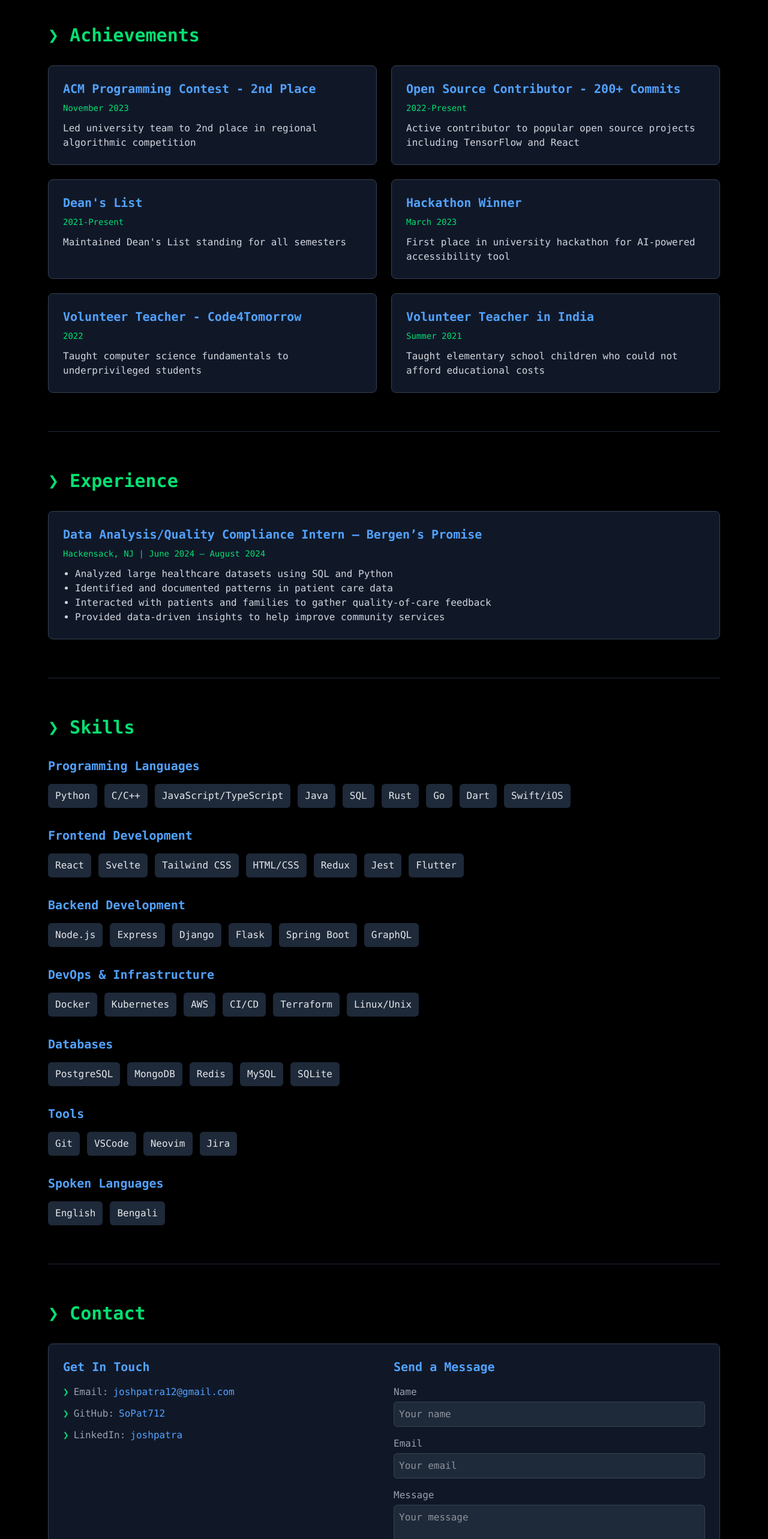
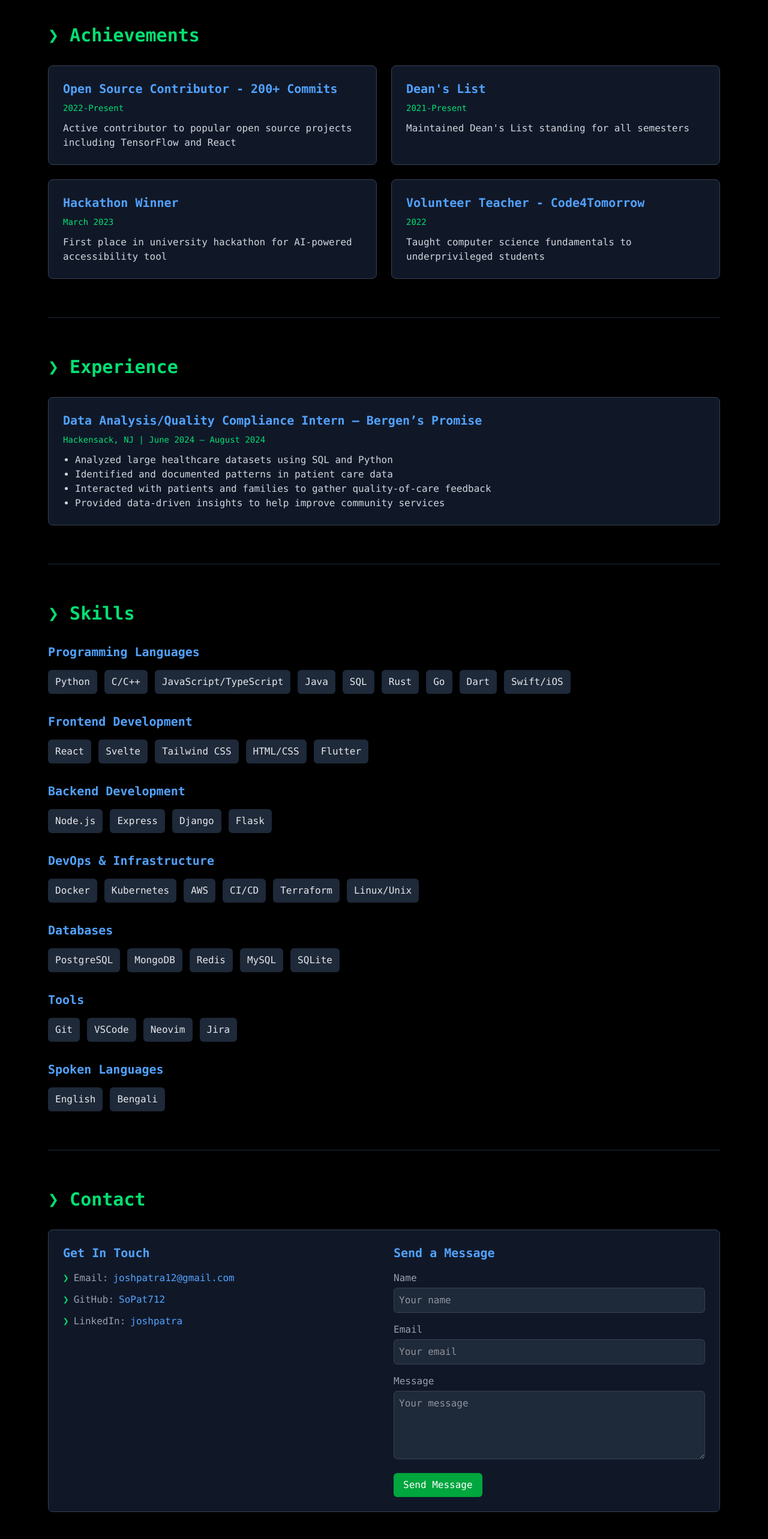
Before and after one commit to SoPat712/my-portfolio, a SvelteKit app: page / in a window 1280 px wide. Shown: the part 3440-6006 px from the top of the page at 60% size. Built offline with nearby package versions, Linux system fonts and the light colour scheme.

Commit message:
placeholder removal #1

```diff
--- a/src/routes/+page.svelte
+++ b/src/routes/+page.svelte
@@ -86,8 +86,7 @@
     },
   ];
 
-  // Replace the prior fake courses with actual courses from your transcript
-  // (Pulling only Computer Science + relevant classes; feel free to adjust as you see fit)
+  // Education Info
   const education = {
     university: "Rutgers, The State University of New Jersey - New Brunswick",
     degree: "Bachelor of Arts in Computer Science and Philosophy",
@@ -129,12 +128,6 @@
   // Achievements
   const achievements = [
     {
-      title: "ACM Programming Contest - 2nd Place",
-      date: "November 2023",
-      description:
-        "Led university team to 2nd place in regional algorithmic competition",
-    },
-    {
       title: "Open Source Contributor - 200+ Commits",
       date: "2022-Present",
       description:
@@ -157,15 +150,9 @@
       description:
         "Taught computer science fundamentals to underprivileged students",
     },
-    {
-      title: "Volunteer Teacher in India",
-      date: "Summer 2021",
-      description:
-        "Taught elementary school children who could not afford educational costs",
-    },
   ];
 
-  // Skills organized by category
+  // Skills
   const skills = {
     languages: [
       "Python",
@@ -178,23 +165,8 @@
       "Dart",
       "Swift/iOS",
     ],
-    frontend: [
-      "React",
-      "Svelte",
-      "Tailwind CSS",
-      "HTML/CSS",
-      "Redux",
-      "Jest",
-      "Flutter",
-    ],
-    backend: [
-      "Node.js",
-      "Express",
-      "Django",
-      "Flask",
-      "Spring Boot",
-      "GraphQL",
-    ],
+    frontend: ["React", "Svelte", "Tailwind CSS", "HTML/CSS", "Flutter"],
+    backend: ["Node.js", "Express", "Django", "Flask"],
     devops: ["Docker", "Kubernetes", "AWS", "CI/CD", "Terraform", "Linux/Unix"],
     databases: ["PostgreSQL", "MongoDB", "Redis", "MySQL", "SQLite"],
     tools: ["Git", "VSCode", "Neovim", "Jira"],
@@ -202,23 +174,22 @@
   };
 
   // Active section for navigation
+  /** @type {string} */
   let activeSection = "home";
 
-  // Navigation handler
   /**
    * @param {string} section
    */
   function navigateTo(section) {
     activeSection = section;
-
-    // Smooth scroll to section
     const el = document.getElementById(section);
     if (el) {
       el.scrollIntoView({ behavior: "smooth" });
     }
   }
 
-  // Terminal command execution simulation
+  // Terminal
+  /** @type {Array<{command: string, output: string}>} */
   let terminalHistory = [
     { command: "whoami", output: profile.name },
     {
@@ -226,11 +197,13 @@
       output: "projects  education  achievements  experience  skills  contact",
     },
   ];
+  /** @type {string} */
   let currentCommand = "";
+
   /** @type {HTMLDivElement | null} */
-  let terminalContainer;
+  let terminalContainer = null;
   /** @type {HTMLInputElement | null} */
-  let terminalInput;
+  let terminalInput = null;
 
   onMount(() => {
     if (terminalInput) {
@@ -316,6 +289,33 @@
       },
     };
   }
+
+  // Store user input
+  let userName = "";
+  let userEmail = "";
+  let userMessage = "";
+
+  /** Opens user's default mail client with a prefilled message. */
+  function sendMail() {
+    // Subject can remain the same (or change it as you wish)
+    const subject = `Portfolio Contact from ${userName}`;
+
+    // Updated body to put name/email on one line, then a blank line, then the message
+    const body = `Name: ${userName}, Email: ${userEmail}\n\n${userMessage}`;
+
+    // Construct the mailto link
+    const mailtoUrl = `mailto:joshpatra12@gmail.com?subject=${encodeURIComponent(
+      subject,
+    )}&body=${encodeURIComponent(body)}`;
+
+    // Open the mail client
+    window.location.href = mailtoUrl;
+
+    // Clear form fields if desired
+    userName = "";
+    userEmail = "";
+    userMessage = "";
+  }
 </script>
 
 <main class="min-h-screen bg-black text-gray-200 font-mono pb-20">
@@ -341,44 +341,58 @@
           <li class="mr-6">
             <button
               class="text-blue-400 hover:underline"
-              on:click={() => navigateTo("home")}>home</button
+              on:click={() => navigateTo("home")}
             >
+              home
+            </button>
           </li>
           <li class="mr-6">
             <button
               class="text-blue-400 hover:underline"
-              on:click={() => navigateTo("projects")}>projects</button
+              on:click={() => navigateTo("projects")}
             >
+              projects
+            </button>
           </li>
           <li class="mr-6">
             <button
               class="text-blue-400 hover:underline"
-              on:click={() => navigateTo("education")}>education</button
+              on:click={() => navigateTo("education")}
             >
+              education
+            </button>
           </li>
           <li class="mr-6">
             <button
               class="text-blue-400 hover:underline"
-              on:click={() => navigateTo("achievements")}>achievements</button
+              on:click={() => navigateTo("achievements")}
             >
+              achievements
+            </button>
           </li>
           <li class="mr-6">
             <button
               class="text-blue-400 hover:underline"
-              on:click={() => navigateTo("experience")}>experience</button
+              on:click={() => navigateTo("experience")}
             >
+              experience
+            </button>
           </li>
           <li class="mr-6">
             <button
               class="text-blue-400 hover:underline"
-              on:click={() => navigateTo("skills")}>skills</button
+              on:click={() => navigateTo("skills")}
             >
+              skills
+            </button>
           </li>
           <li>
             <button
               class="text-blue-400 hover:underline"
-              on:click={() => navigateTo("contact")}>contact</button
+              on:click={() => navigateTo("contact")}
             >
+              contact
+            </button>
           </li>
         </ul>
       </nav>
@@ -441,12 +455,16 @@
           <div class="flex flex-wrap gap-4">
             <button
               class="px-4 py-2 bg-green-600 hover:bg-green-700 text-white rounded-md transition"
-              on:click={() => navigateTo("projects")}>View Projects</button
+              on:click={() => navigateTo("projects")}
             >
+              View Projects
+            </button>
             <button
               class="px-4 py-2 bg-gray-700 hover:bg-gray-600 text-white rounded-md transition"
-              on:click={() => navigateTo("contact")}>Contact Me</button
+              on:click={() => navigateTo("contact")}
             >
+              Contact Me
+            </button>
           </div>
         </div>
       </div>
@@ -474,8 +492,10 @@
                   <a
                     href={project.link}
                     target="_blank"
-                    class="text-blue-400 hover:underline">{project.name}</a
+                    class="text-blue-400 hover:underline"
                   >
+                    {project.name}
+                  </a>
                 </h3>
                 <p class="text-gray-400 mb-4">{project.description}</p>
 
@@ -483,9 +503,9 @@
                   <h4 class="text-green-400 mb-2">Tech Stack:</h4>
                   <div class="flex flex-wrap gap-2">
                     {#each project.techStack as tech}
-                      <span class="bg-gray-800 text-xs px-2 py-1 rounded"
-                        >{tech}</span
-                      >
+                      <span class="bg-gray-800 text-xs px-2 py-1 rounded">
+                        {tech}
+                      </span>
                     {/each}
                   </div>
                 </div>
@@ -683,40 +703,47 @@
               Get In Touch
             </h3>
             <div class="space-y-3">
-              <!-- Removed phone and Twitter references -->
               <p class="flex items-center">
                 <span class="text-green-400 mr-2">❯</span>
                 <span class="text-gray-400 mr-2">Email:</span>
                 <a
                   href="mailto:joshpatra12@gmail.com"
-                  class="text-blue-400 hover:underline">joshpatra12@gmail.com</a
+                  class="text-blue-400 hover:underline"
                 >
+                  joshpatra12@gmail.com
+                </a>
               </p>
               <p class="flex items-center">
                 <span class="text-green-400 mr-2">❯</span>
                 <span class="text-gray-400 mr-2">GitHub:</span>
                 <a
                   href="https://github.com/SoPat712"
-                  class="text-blue-400 hover:underline">SoPat712</a
+                  class="text-blue-400 hover:underline"
                 >
+                  SoPat712
+                </a>
               </p>
               <p class="flex items-center">
                 <span class="text-green-400 mr-2">❯</span>
                 <span class="text-gray-400 mr-2">LinkedIn:</span>
                 <a
                   href="https://www.linkedin.com/in/joshpatra"
-                  class="text-blue-400 hover:underline">joshpatra</a
+                  class="text-blue-400 hover:underline"
                 >
+                  joshpatra
+                </a>
               </p>
             </div>
           </div>
 
+          <!-- Right side: Send a Message -->
           <div class="md:w-1/2">
             <h3 class="text-xl font-semibold mb-4 text-blue-400">
               Send a Message
             </h3>
-            <!-- This form is not functional by default; you must connect it to a backend or an email service -->
-            <form class="space-y-4">
+
+            <!-- on:submit|preventDefault calls the sendMail() function, which triggers mailto -->
+            <form class="space-y-4" on:submit|preventDefault={sendMail}>
               <div>
                 <label for="name" class="block text-gray-400 mb-1">Name</label>
                 <input
@@ -724,6 +751,7 @@
                   id="name"
                   class="w-full bg-gray-800 border border-gray-700 text-white p-2 rounded-md focus:outline-none focus:border-green-500"
                   placeholder="Your name"
+                  bind:value={userName}
                 />
               </div>
               <div>
@@ -734,6 +762,7 @@
                   id="email"
                   class="w-full bg-gray-800 border border-gray-700 text-white p-2 rounded-md focus:outline-none focus:border-green-500"
                   placeholder="Your email"
+                  bind:value={userEmail}
                 />
               </div>
               <div>
@@ -745,6 +774,7 @@
                   rows="4"
                   class="w-full bg-gray-800 border border-gray-700 text-white p-2 rounded-md focus:outline-none focus:border-green-500"
                   placeholder="Your message"
+                  bind:value={userMessage}
                 ></textarea>
               </div>
               <button
@@ -754,10 +784,6 @@
                 Send Message
               </button>
             </form>
-            <!--
-              By default, this button won't actually send an email.
-              You can integrate a serverless function (e.g., Netlify Forms) or another backend to make it work.
-            -->
           </div>
         </div>
       </div>
```
